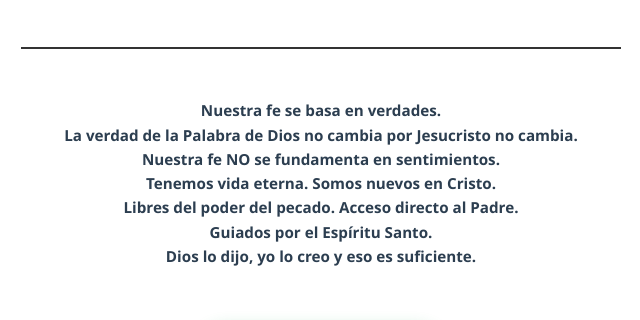
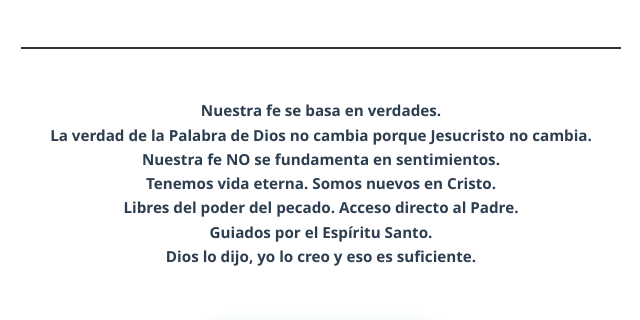
Before and after one commit to ministerial-gif/Mad-Cap1, a plain HTML site: page index.html in a window 1280 px wide. Shown: the part 3610-3930 px from the top of the page, 319-959 px from the left. Drawn offline with Linux system fonts and the light colour scheme.

Commit message:
Update index.html

```diff
--- a/index.html
+++ b/index.html
@@ -144,7 +144,7 @@
 
     <div class="footer">
         Nuestra fe se basa en verdades.
-        La verdad de la Palabra de Dios no cambia por Jesucristo no cambia.
+        La verdad de la Palabra de Dios no cambia porque Jesucristo no cambia.
         Nuestra fe NO se fundamenta en sentimientos.
         Tenemos vida eterna. Somos nuevos en Cristo.
         Libres del poder del pecado. Acceso directo al Padre.
```
